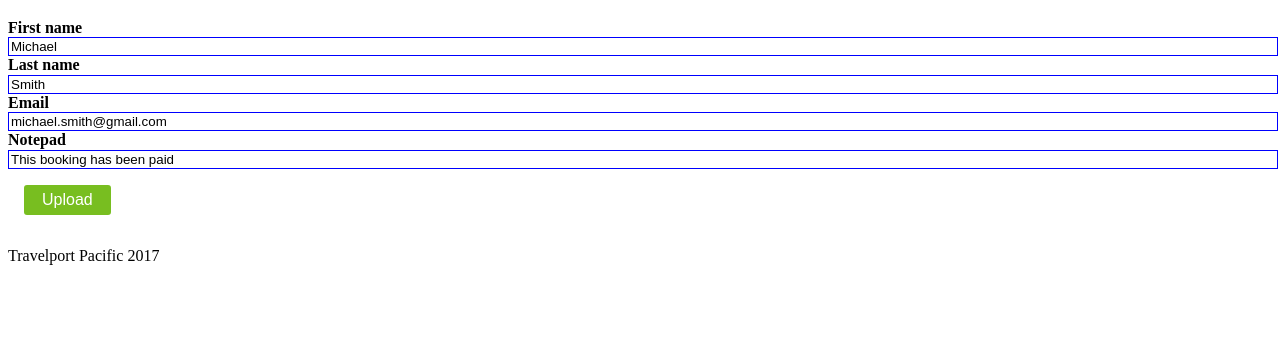
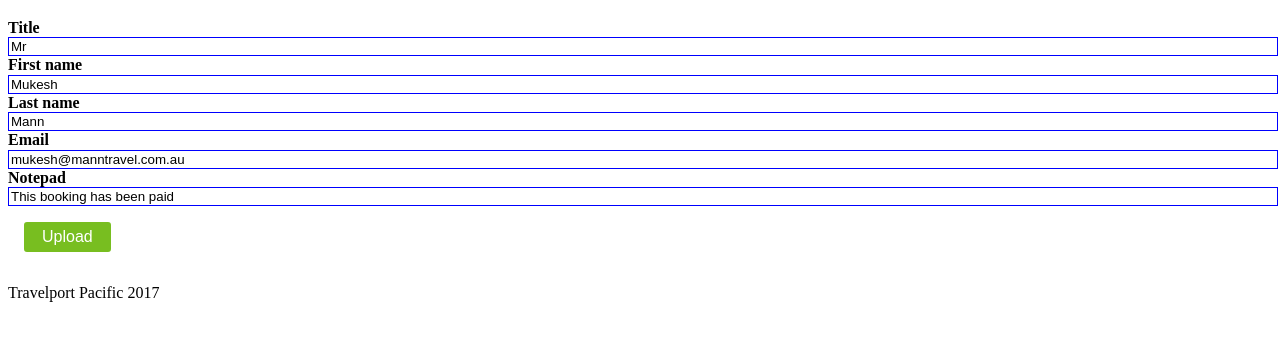
Before and after one commit to budimulyawan/demo-midback-office-build, a Gatsby site: page / in a window 1280 px wide. Shown: the part 61-402 px from the top of the page. Built offline with nearby package versions, Linux system fonts and the light colour scheme; Gatsby itself is replaced by a stand-in of ours.

Commit message:
change email

```diff
--- a/src/pages/index.js
+++ b/src/pages/index.js
@@ -29,16 +29,17 @@ class Profile extends React.Component {
   constructor(props, context) {
     super(props, context);
     this.state = {
-      firstName: "Michael",
-      lastName: "Smith",
-      email: "michael.smith@gmail.com",
+      title: "Mr",
+      firstName: "Mukesh",
+      lastName: "Mann",
+      email: "mukesh@manntravel.com.au",
       notepad: 'This booking has been paid',
     };
   }
 
   upload() {
     if (webBrowser) {
-      webBrowser.sendTerminalCommand('N.' + this.state.lastName + '/' + this.state.firstName);
+      webBrowser.sendTerminalCommand('N.' + this.state.lastName + '/' + this.state.firstName + this.state.title);
       webBrowser.sendTerminalCommand('MT.' + this.state.email);
       webBrowser.sendTerminalCommand('NP.' + this.state.notepad);
       alert('Profile has been moved, please close window and refresh Smartpoint(*R)');
@@ -50,6 +51,8 @@ class Profile extends React.Component {
       <div>
         <h1>Profile</h1>
         <div>
+        <label style={label}>Title</label>
+          <input style={input} type="text" value={this.state.title} />
           <label style={label}>First name</label>
           <input style={input} type="text" value={this.state.firstName} />
           <label style={label}>Last name</label>
```
